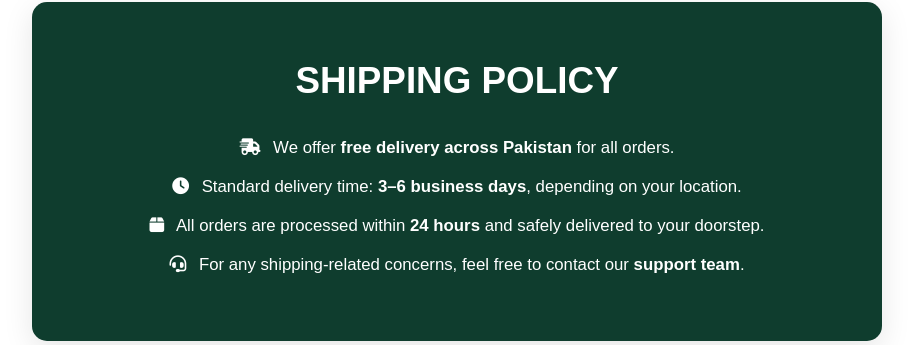
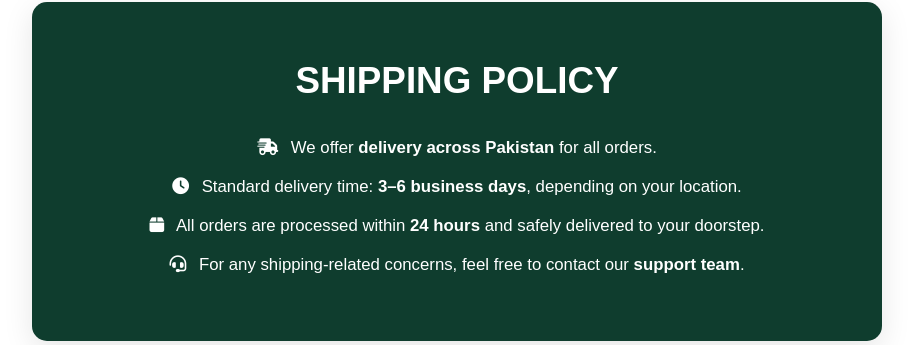
Before and after one commit to Murtazaahmad2004/E-Commerece-Website-php-user, a PHP site: page /shipping_policy.php in a window 1280 px wide. Shown: the part 216-561 px from the top of the page, without its empty margins (183-1096 px from the left). Run offline with PHP 8.4, Linux system fonts and the light colour scheme.

Commit message:
commit this

```diff
--- a/refund_policy.php
+++ b/refund_policy.php
@@ -32,7 +32,7 @@
       <div class="policy">
          <h1>Return & Refund Policy</h1>
          <p><i class="fa-solid fa-rotate-left"></i> At Wrist Win Watches, customer satisfaction is our top priority.</p>
-         <p>If you receive a damaged or incorrect product, please contact us within <strong>3-5 business days</strong> of delivery for an exchange or refund.</p>
+         <p>If you receive a damaged or incorrect product, please contact us within <strong>3-6 business days</strong> of delivery for an exchange or refund.</p>
          <p>Items must be unused, unopened, and in their original packaging to qualify for a return.</p>
          <p>Refunds will be processed once the returned product is received and inspected.</p>
          <p>We reserve the right to decline returns for used or tampered products due to hygiene reasons.</p>
--- a/shipping_policy.php
+++ b/shipping_policy.php
@@ -31,7 +31,7 @@
       <!-- 🚚 Shipping Policy Section -->
       <div class="shipping">
          <h1>Shipping Policy</h1>
-         <p><i class="fa-solid fa-truck-fast"></i> We offer <strong>free delivery across Pakistan</strong> for all orders.</p>
+         <p><i class="fa-solid fa-truck-fast"></i> We offer <strong>delivery across Pakistan</strong> for all orders.</p>
          <p><i class="fa-solid fa-clock"></i> Standard delivery time: <strong>3–6 business days</strong>, depending on your location.</p>
          <p><i class="fa-solid fa-box"></i> All orders are processed within <strong>24 hours</strong> and safely delivered to your doorstep.</p>
          <p><i class="fa-solid fa-headset"></i> For any shipping-related concerns, feel free to contact our <strong>support team</strong>.</p>
```
